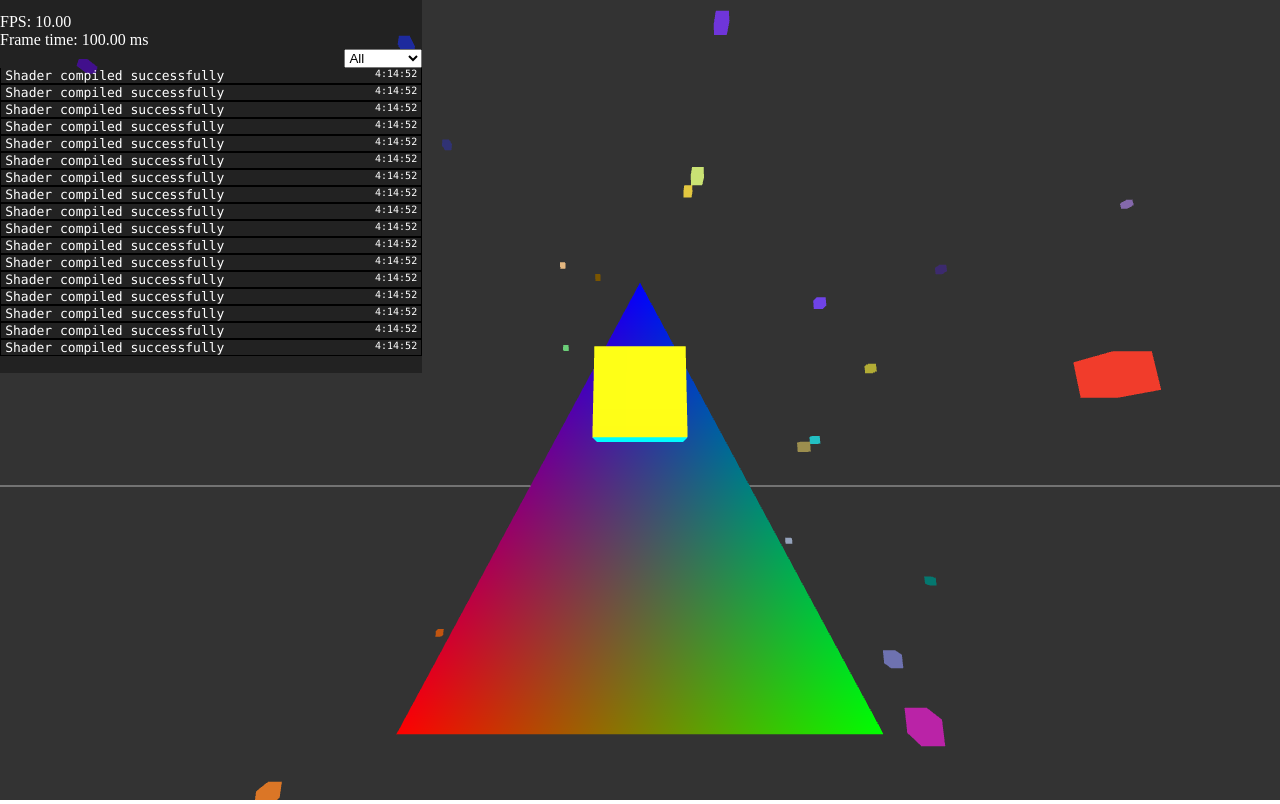
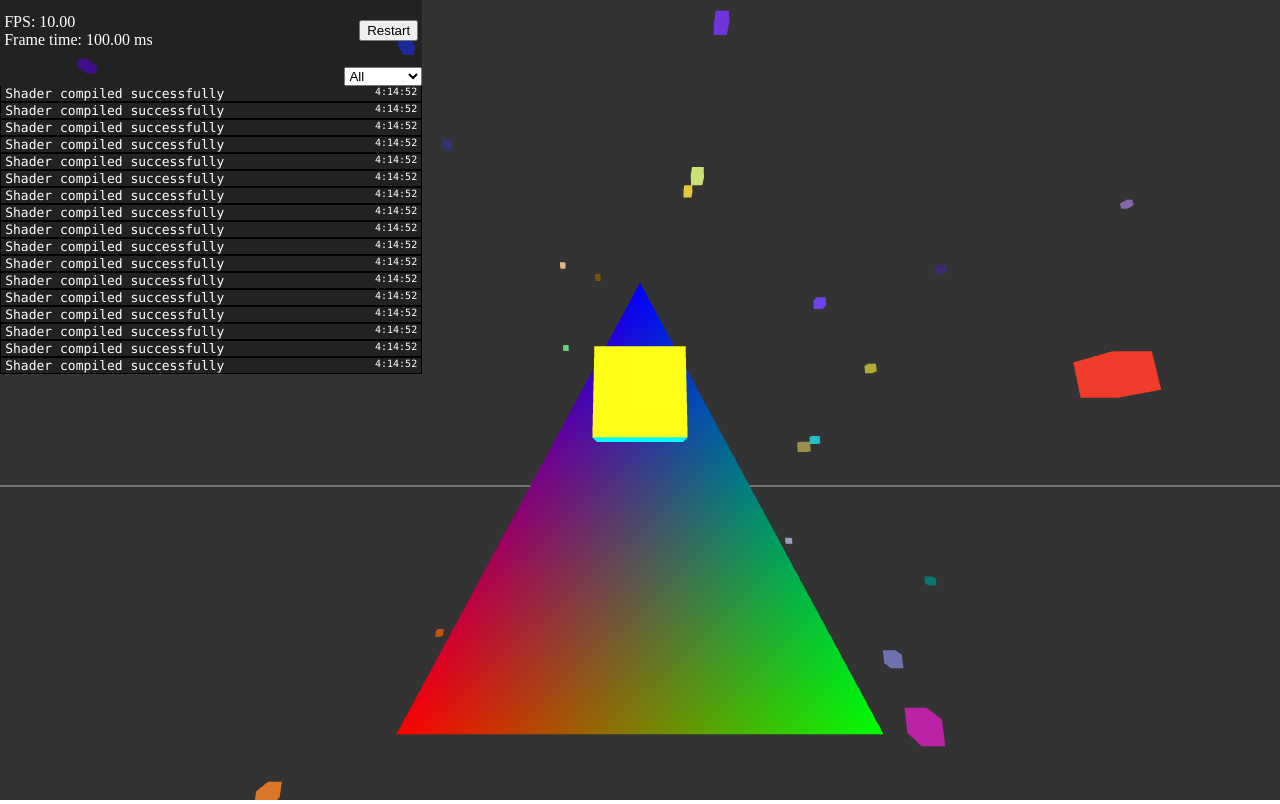
Before and after one commit to arielriveros/WebGameEngine, a website built with webpack: page public/index.html in a window 1280 px wide. Built offline with nearby package versions, Linux system fonts and the light colour scheme; animation ran at ten frames a second; files whose address does not match are found by name.

Commit message:
feat: Added a restart button in console

```diff
--- a/public/index.html
+++ b/public/index.html
@@ -11,10 +11,17 @@
 </head>
 <body>
     <div id="debug-hud">
-        FPS: <span id="fps-meter"></span>
-        <br>
-        Frame time: <span id="frametime-meter"></span>
-        <br>
+        <div id="top">
+            <div>
+                FPS: <span id="fps-meter"></span>
+                <br>
+                Frame time: <span id="frametime-meter"></span>
+            </div>
+            <div>
+                <button onclick="location.restart()"> Restart </button>
+            </div>
+        </div>
+            <br>
         <div id="console-filter">
             <select  onchange="filterConsole(this.value)">
                 <option value="console-text">All</option>
@@ -25,6 +32,8 @@
             </select>
         </div>
         <div id="console"></div>
+        <br>
+
     </div>
     <canvas id="render-viewport"></canvas>
 </body>
--- a/public/style.css
+++ b/public/style.css
@@ -17,6 +17,14 @@ canvas {
     color: white;
     background-color: rgba(0, 0, 0, 0.33);
 
+}
+
+#top {
+    display: flex;
+    justify-content: space-between;
+    align-items: center;
+    padding-left: 1%;
+    padding-right: 1%;
 }
 
 #console {
```
